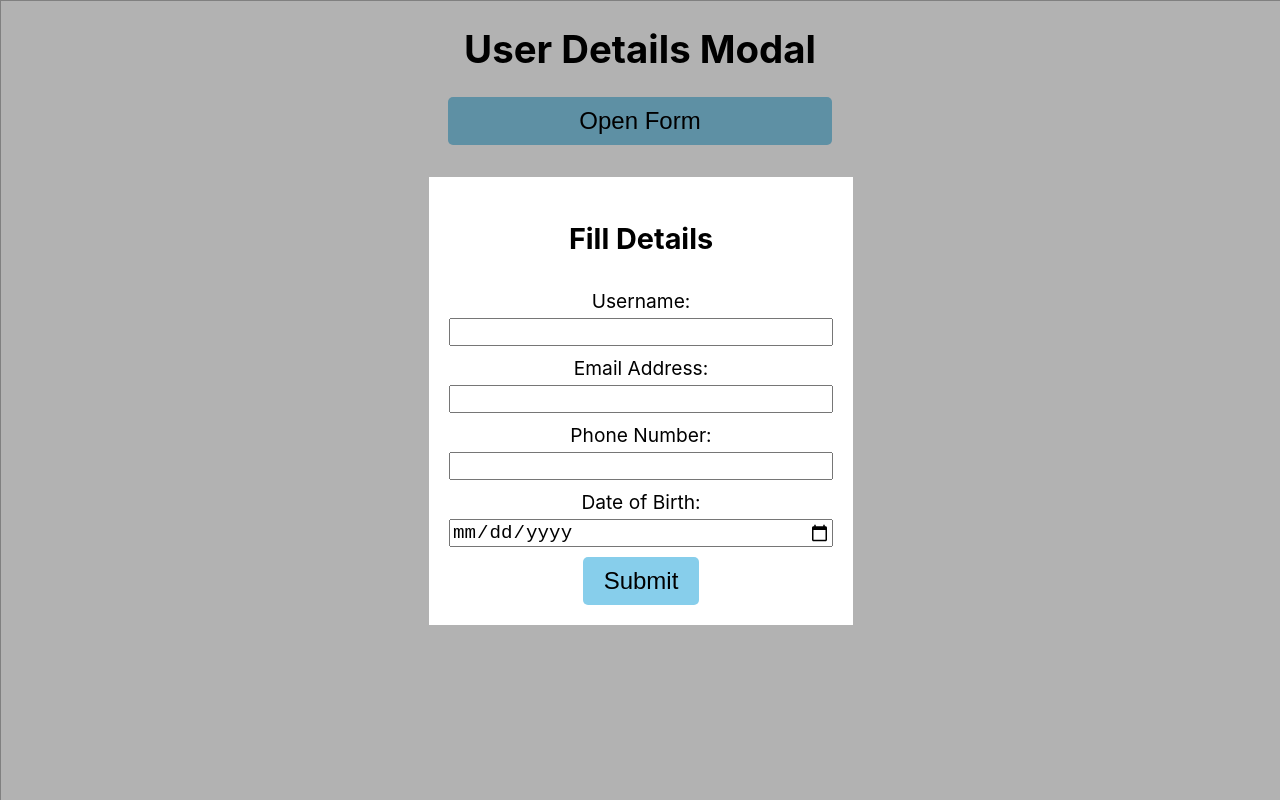
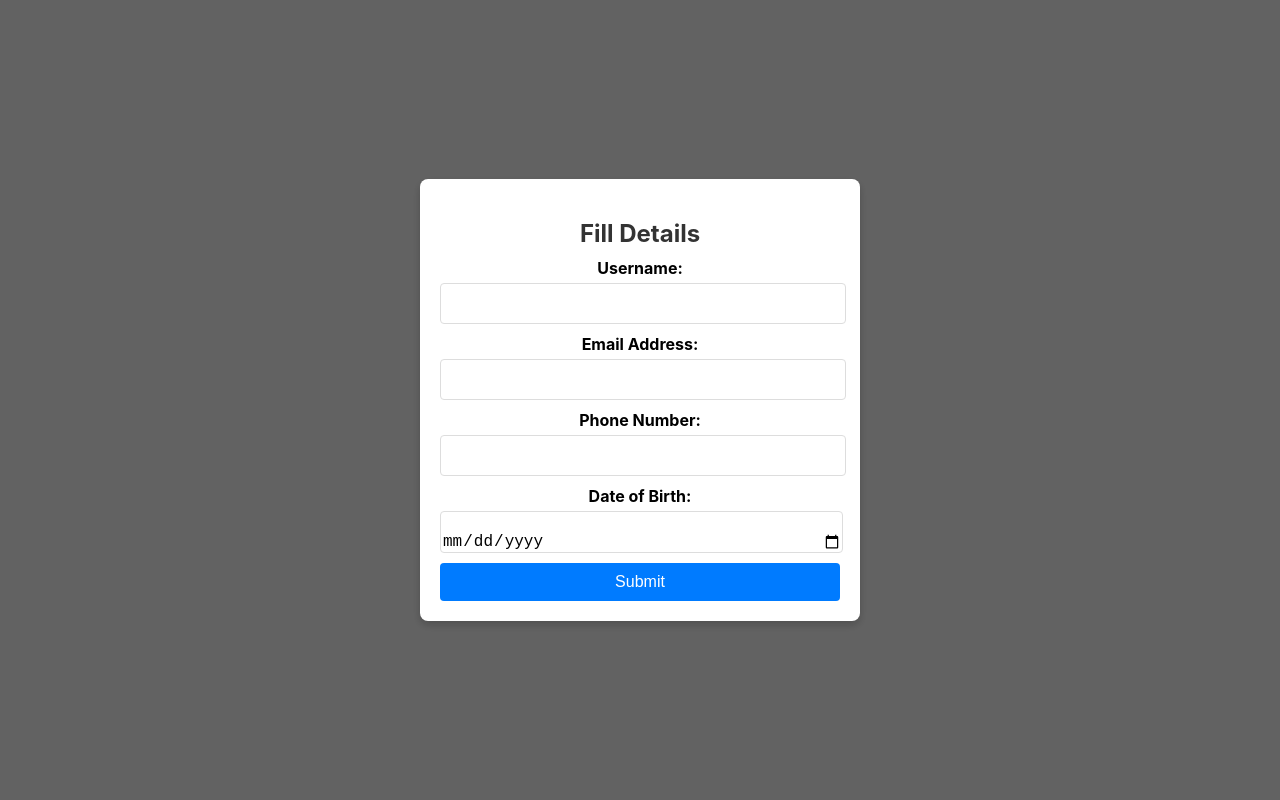
Before and after one commit to milindkusahu/XModal, a React (Vite) app: page / in a window 1280 px wide. Both pictures are taken after a click on the button "Open Form". Built offline with nearby package versions, Linux system fonts and the light colour scheme.

Commit message:
Redesigned

```diff
--- a/src/App.css
+++ b/src/App.css
@@ -1,57 +1,100 @@
+/* App.css */
 .App {
+  display: flex;
+  align-items: center;
+  justify-content: center;
+  height: 100vh;
+  background-color: #f5f5f5;
+}
+
+.modal {
   text-align: center;
-  font-size: 1.2rem;
-  margin: 0;
-  padding: 0;
 }
-.modal {
-  width: 100%;
-  height: 100%;
-  z-index: -1;
-  background-color: white;
-  /* position: fixed; */
+
+button {
+  padding: 10px 20px;
+  font-size: 1rem;
+  background-color: #007bff;
+  color: #fff;
+  border: none;
+  border-radius: 5px;
+  cursor: pointer;
+  transition: background-color 0.3s ease;
 }
-.modal-content {
-  border: 1px solid gray;
-  margin: 0 auto;
-  /* padding: 10px; */
-  background-color: rgba(0, 0, 0, 0.3);
 
-  width: 100%;
-  height: 100vh;
-  z-index: 10;
+button:hover {
+  background-color: #0056b3;
+}
+
+.modal-overlay {
   position: fixed;
   top: 0;
-  display: grid;
-  place-items: center;
-}
-form {
-  background-color: white;
-  padding: 20px;
+  left: 0;
+  width: 100vw;
+  height: 100vh;
+  background: rgba(0, 0, 0, 0.6); /* Dark overlay */
   display: flex;
-  flex-direction: column;
-  gap: 10px;
-  height: fit-content;
-  width: 30%;
-  margin: 0 auto;
-  /* position: fixed;
-  transform: translate(100%, 100%); */
-}
-.input-group {
-  display: flex;
-  flex-direction: column;
-  gap: 5px;
-}
-button {
-  background-color: skyblue;
-  border: none;
-  padding: 10px 20px;
-  border-radius: 5px;
-  font-size: 1.5rem;
-  width: 30%;
-  margin: 0 auto;
+  align-items: center;
+  justify-content: center;
+  z-index: 1000;
 }
 
-input {
-  font-size: 1.2rem;
+.modal-content {
+  background: #ffffff;
+  padding: 20px;
+  border-radius: 8px;
+  width: 400px;
+  box-shadow: 0 4px 8px rgba(0, 0, 0, 0.2);
 }
+
+h2 {
+  font-size: 1.5rem;
+  color: #333;
+  margin-bottom: 10px;
+}
+
+.input-group {
+  margin: 10px 0;
+}
+
+label {
+  display: block;
+  margin-bottom: 5px;
+  font-weight: bold;
+}
+
+input[type="text"],
+input[type="email"],
+input[type="number"],
+input[type="date"] {
+  width: 100%;
+  padding-top: 20px;
+  font-size: 1rem;
+  border: 1px solid #ddd;
+  border-radius: 4px;
+  outline: none;
+  transition: border-color 0.2s;
+}
+
+input[type="text"]:focus,
+input[type="email"]:focus,
+input[type="number"]:focus,
+input[type="date"]:focus {
+  border-color: #007bff;
+}
+
+.submit-button {
+  width: 100%;
+  padding: 10px;
+  font-size: 1rem;
+  background-color: #007bff;
+  color: #fff;
+  border: none;
+  border-radius: 4px;
+  cursor: pointer;
+  transition: background-color 0.3s ease;
+}
+
+.submit-button:hover {
+  background-color: #0056b3;
+}
--- a/src/App.jsx
+++ b/src/App.jsx
@@ -1,14 +1,17 @@
+import React, { useState } from "react";
 import "./App.css";
-import React, { useState } from "react";
+
 function App() {
   const [isOpen, setIsOpen] = useState(false);
+
   const clickHandler = () => {
     setIsOpen(true);
   };
 
   const closeHandler = (e) => {
-    console.log(e.target.className);
-    if (e.target.className === "modal-content") setIsOpen(false);
+    if (e.target.className === "modal-overlay") {
+      setIsOpen(false);
+    }
   };
 
   const submitHandler = (e) => {
@@ -23,7 +26,6 @@ function App() {
       e.target.phoneNo.value = "";
       e.target.dob.value = "";
     }
-    console.log(e.target.dob.value);
   };
 
   return (
@@ -32,7 +34,8 @@ function App() {
         <h1>User Details Modal</h1>
         <button onClick={clickHandler}>Open Form</button>
         {isOpen && (
-          <div className="modal-content" onClick={closeHandler}>
+          <div className="modal-overlay" onClick={closeHandler}>
+            <div className="modal-content">
               <form onSubmit={submitHandler}>
                 <h2>Fill Details</h2>
                 <div className="input-group">
@@ -45,7 +48,7 @@ function App() {
                 </div>
                 <div className="input-group">
                   <label htmlFor="phoneNo">Phone Number:</label>
-                <input type="number" name="phoneNo" id="phone" required />
+                  <input type="number" name="phoneNo" id="phoneNo" required />
                 </div>
                 <div className="input-group">
                   <label htmlFor="dob">Date of Birth:</label>
@@ -56,6 +59,7 @@ function App() {
                 </button>
               </form>
             </div>
+          </div>
         )}
       </div>
     </div>
```
Lines whose indentation alone changed are shown as unchanged.
